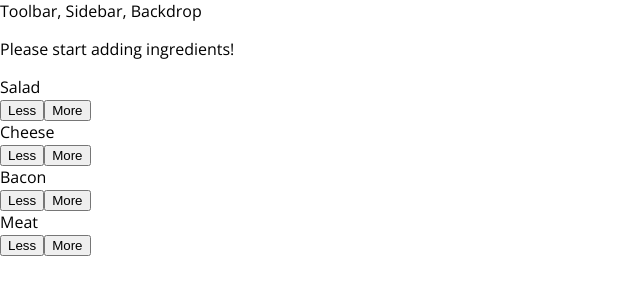
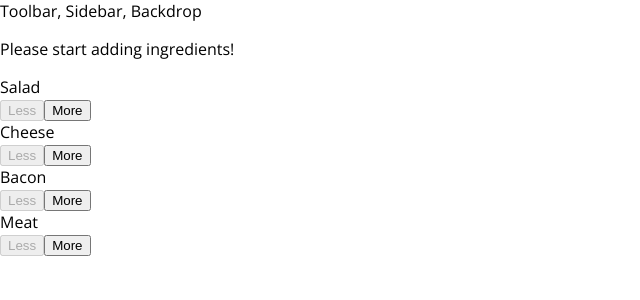
Before and after one commit to nikita-parkhomenko/Burger_React_App, a React app: page / in a window 1280 px wide. Shown: the top 300 px of the page, without its empty margins (0-640 px from the left). Built offline with nearby package versions, Linux system fonts and the light colour scheme; the HTML template or start-up script is replaced by a standard one.

Commit message:
create disabled value for Less button

```diff
--- a/src/components/Burger/BuiladControls/BuildControl/BuildControl.js
+++ b/src/components/Burger/BuiladControls/BuildControl/BuildControl.js
@@ -5,7 +5,9 @@ import classes from './BuildControl.css'
 const BuildControl = (props) => (
     <div className={classes.BuildControl}>
         <div className={classes.Label}>{props.label}</div>
-        <button className={classes.Less}>Less</button>
+        <button className={classes.Less}
+            disabled={props.disabled}
+            onClick={props.remove}>Less</button>
         <button className={classes.More} onClick={props.added} >More</button>
     </div>
 )
--- a/src/components/Burger/BuiladControls/BuildControls.js
+++ b/src/components/Burger/BuiladControls/BuildControls.js
@@ -15,7 +15,9 @@ const BuildControls = (props) => (
         {controls.map( cntr => {
             return <BuildControl label={cntr.label}
                 key={cntr.label}
-                added={() => props.addIngredient(cntr.type)} />
+                added={() => props.addIngredient(cntr.type)}
+                remove={ () => props.removeIngredient(cntr.type)}
+                disabled={props.disabled[cntr.type]} />
         })}
     </div>
 )
--- a/src/containers/BurgerBuilder/BurgerBuilder.js
+++ b/src/containers/BurgerBuilder/BurgerBuilder.js
@@ -35,11 +35,40 @@ class BurgerBuilder extends Component {
             totalPrice: newPrice
         })
     }
+
+    removeIngredientHandler = (type) => {
+        const oldCount = this.state.ingredients[type];
+        if (oldCount <= 0) {
+            return;
+        }
+        const updatedCount = oldCount - 1;
+        const updatedIngredients = {...this.state.ingredients};
+        updatedIngredients[type] = updatedCount;
+
+        let newPrice = this.state.totalPrice - INGREDIENTS_PRICE[type];
+        console.log(newPrice);
+
+        this.setState({
+            ingredients: updatedIngredients,
+            totalPrice: newPrice
+        })
+
+    }
     render() {
+        const disabledInfo = {
+            ...this.state.ingredients
+        }
+
+        for (let key in disabledInfo) {
+            disabledInfo[key] = disabledInfo[key] <= 0;
+        }
+
         return(
             <React.Fragment>
                 <Burger ingredients={this.state.ingredients} />
-                <BuildControls addIngredient={this.addIngredientHandler} />
+                <BuildControls addIngredient={this.addIngredientHandler}
+                    removeIngredient={this.removeIngredientHandler}
+                    disabled={disabledInfo} />
             </React.Fragment>
         )
     }
```
